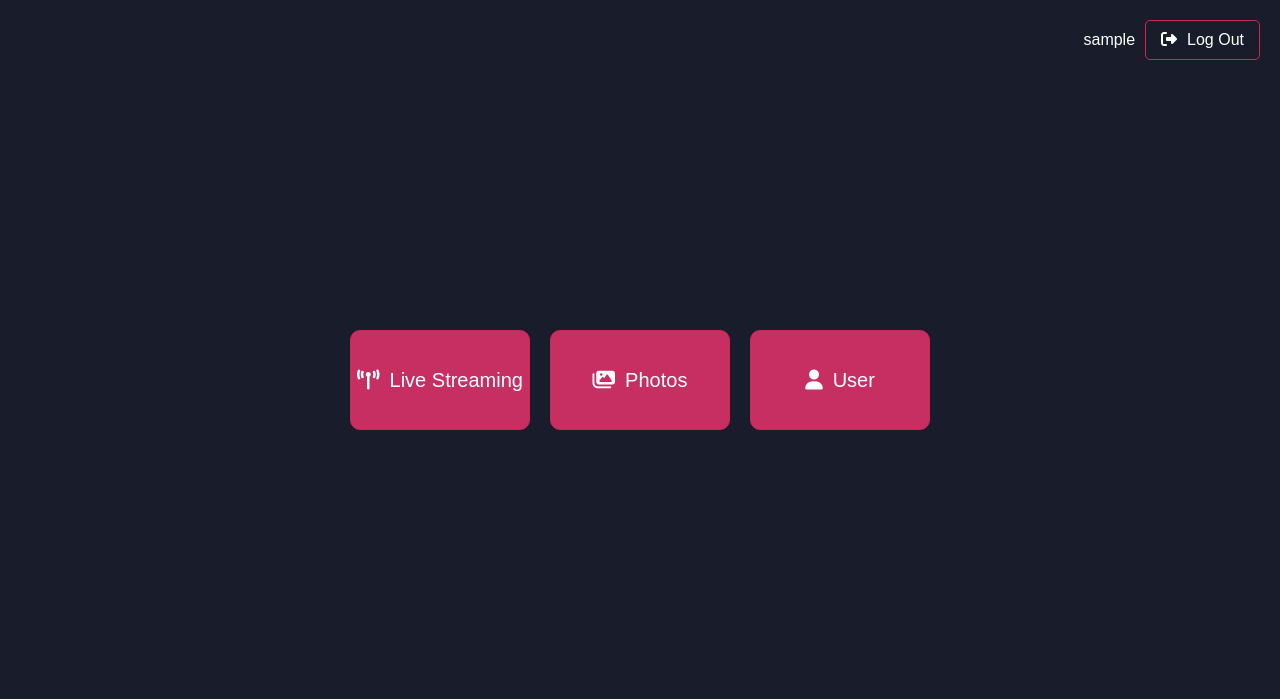
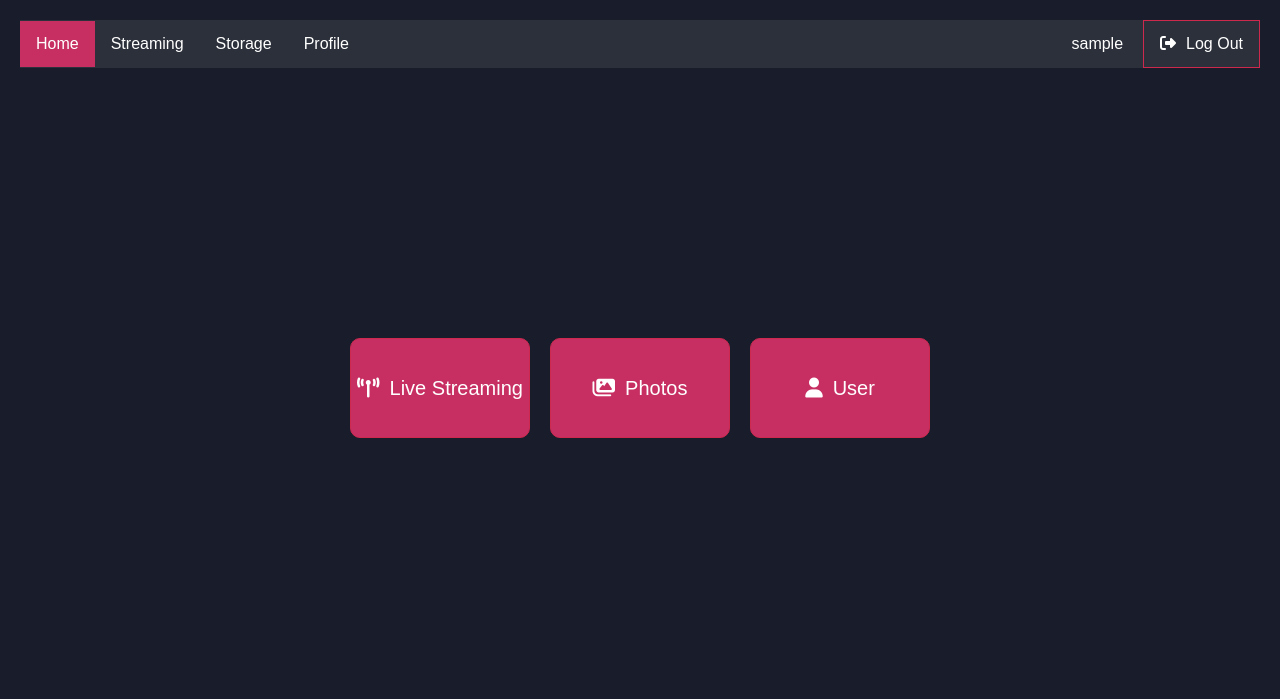
Before and after one commit to munty07/Pi-StreamingApp, a Flask app: page /home in a window 1280 px wide. Shown: the top 699 px of the page. Run offline with Flask 3, Linux system fonts and the light colour scheme; the visitor is signed in with stand-in values (Sample User, id 1).

Commit message:
added menu

```diff
--- a/project/app.py
+++ b/project/app.py
@@ -156,7 +156,8 @@ def gen_frames():
 @app.route('/streaming')
 def streaming():
     if 'user' in session:
-        return render_template('streaming.html')
+        username = session.get('username', 'Oaspete')
+        return render_template('streaming.html', username=username)
     else:
         return redirect(url_for('index'))
 
@@ -261,7 +262,8 @@ def upload_video():
 @app.route('/storage')
 def storage_page():
     if 'user' in session:
-        return render_template('storage.html')
+        username = session.get('username', 'Oaspete')
+        return render_template('storage.html', username=username)
     else:
         return redirect(url_for('index'))
 
@@ -476,6 +478,15 @@ def update_username_in_session(new_username):
         session['username'] = new_username
 
 
+@app.context_processor
+def inject_username():
+    if 'user' in session:
+        username = session.get('username', 'Oaspete')
+        return dict(username=username)
+    else:
+        return dict(username=None)
+
+
 # logout function
 @app.route('/logout')
 def logout():
--- a/project/static/css/home.css
+++ b/project/static/css/home.css
@@ -21,46 +21,15 @@
 }
 
 body {
-    font-family: 'Montserrat', sans-serif;
+    font-family: Arial, sans-serif;
     background-color: var(--color-bg);
     color: var(--color-text);
-    padding: 20px;
 }
 
 .container {
     margin: 0 auto;
 }
 
-.top-bar {
-    display: flex;
-    justify-content: flex-end;
-    align-items: center;
-    margin-bottom: 20px;
-}
-
-.user-info {
-    display: flex;
-    align-items: center;
-}
-
-.user-info span {
-    /* font-size: 18px; */
-    margin-right: 10px;
-}
-
-.btn-logout {
-    color: var(--color-text);
-    text-decoration: none;
-    border: 1px solid var(--color-border);
-    padding: 10px 15px;
-    border-radius: 5px;
-    transition: all 0.3s ease;
-}
-
-.btn-logout:hover {
-    background-color: var(--color-button-hover);
-    border-color: var(--color-border-hover);
-}
 
 .button-container {
     display: flex;
@@ -89,8 +58,7 @@ body {
     transition: all 0.3s ease;
 }
 
-.btn-menu i,
-.btn-logout i {
+.btn-menu i {
     margin-right: 10px;
 }
 
--- a/project/static/css/login.css
+++ b/project/static/css/login.css
@@ -14,6 +14,7 @@
     --color-opacity: rgba(0, 0, 0, 0.8);
     --color-btn: rgba(255, 255, 255, 0.8);
     --color-black: #000;
+	--color-menu-hover: #3c414f;
 }
 
 * {
--- /dev/null
+++ b/project/static/css/menu.css
@@ -0,0 +1,76 @@
+:root {
+  --color-border-hover: #fa698a;
+  --color-border: #cd294f;
+  --color-button-hover: #ff2770;
+  --color-button: #c72f62;
+  --color-error: #d43f3a;
+  --color-alert: #e2054f;
+  --color-bg: #191d2b;
+  --color-modal: #2c303a;
+  --color-info: #6a6f7d;
+  --color-text: #fff;
+  --color-opacity: rgba(0, 0, 0, 0.8);
+  --color-btn: rgba(255, 255, 255, 0.8);
+  --color-black: #000;
+  --color-menu-hover: #3c414f;
+}
+
+.menu {
+  margin: 20px;
+  list-style-type: none;
+  padding: 0;
+  background-color: var(--color-modal);
+  overflow: hidden;
+  display: flex;
+  align-items: center;
+}
+
+.menu li a {
+  display: block;
+  color: var(--color-text);
+  text-align: center;
+  padding: 14px 16px;
+  text-decoration: none;
+}
+
+.menu li.active a {
+  background-color: var(--color-button);
+}
+
+.menu li a:hover {
+  background-color: var(--color-menu-hover);
+}
+
+.top-bar {
+  display: flex;
+  justify-content: flex-end;
+  align-items: center;
+  margin-bottom: 20px;
+}
+
+.user-info {
+  display: flex;
+  align-items: center;
+  margin-left: auto;
+}
+
+.user-info span {
+  float: left;
+  margin-right: 20px;
+}
+
+.btn-logout {
+  color: var(--color-text);
+  text-decoration: none;
+  border: 1px solid var(--color-border);
+  padding: 10px 15px;
+  transition: all 0.3s ease;
+}
+
+.btn-logout:hover {
+  background-color: var(--color-button-hover) !important;
+}
+
+.btn-logout i {
+  margin-right: 10px;
+}
--- a/project/static/css/resetPassword.css
+++ b/project/static/css/resetPassword.css
@@ -12,6 +12,7 @@
     --color-opacity: rgba(0, 0, 0, 0.8);
     --color-btn: rgba(255, 255, 255, 0.8);
     --color-black: #000;
+    --color-menu-hover: #3c414f;
 }
 
 body {
--- a/project/static/css/storage.css
+++ b/project/static/css/storage.css
@@ -12,12 +12,15 @@
     --color-opacity: rgba(0, 0, 0, 0.8);
     --color-btn: rgba(255, 255, 255, 0.8);
     --color-black: #000;
+    --color-menu-hover: #3c414f;
 }
 
 body {
+    font-family: Arial, sans-serif;
     background-color: var(--color-bg);
     color: var(--color-text);
 }
+
 .btn-custom {
     background-color: var(--color-button);
     border-color: var(--color-border);
--- a/project/templates/home.html
+++ b/project/templates/home.html
@@ -1,4 +1,5 @@
 <!DOCTYPE html>
+{% from "menu.html" import render_menu %}
 <html lang="en">
 <head>
     <meta charset="UTF-8">
@@ -6,16 +7,13 @@
     <link rel="shortcut icon" href="../static/img/logo.png" type="x-icon" />
     <link rel="stylesheet" href="https://cdnjs.cloudflare.com/ajax/libs/font-awesome/6.5.1/css/all.min.css" integrity="sha512-DTOQO9RWCH3ppGqcWaEA1BIZOC6xxalwEsw9c2QQeAIftl+Vegovlnee1c9QX4TctnWMn13TZye+giMm8e2LwA==" crossorigin="anonymous" referrerpolicy="no-referrer" />
     <link rel="stylesheet" href="../static/css/home.css">
+    <link rel="stylesheet" href="../static/css/menu.css">
     <title>Home</title>
 </head>
 <body>
+    {{ render_menu('home', username) }}
+
     <div class="container">
-        <div class="top-bar">
-            <div class="user-info">
-                <span>{{ username }}</span>
-                <a href="/logout" class="btn-logout"><i class="fas fa-sign-out-alt"></i>Log Out</a>
-            </div>
-        </div>
         <div class="button-container">
             <a href="/streaming" class="btn-menu">
                 <i class="fas fa-broadcast-tower"></i> Live Streaming
--- /dev/null
+++ b/project/templates/menu.html
@@ -0,0 +1,21 @@
+<!DOCTYPE html>
+<html lang="en">
+<head>
+    <meta charset="UTF-8">
+    <meta name="viewport" content="width=device-width, initial-scale=1.0">
+    <title>Menu</title>
+</head>
+<body>
+
+    {% macro render_menu(active_page, username) %}
+        <ul class="menu">
+            <li class="{% if active_page == 'home' %}active{% endif %}"><a href="{{ url_for('home') }}">Home</a></li>
+            <li class="{% if active_page == 'streaming' %}active{% endif %}"><a href="{{ url_for('streaming') }}">Streaming</a></li>
+            <li class="{% if active_page == 'storage' %}active{% endif %}"><a href="{{ url_for('storage_page') }}">Storage</a></li>
+            <li class="{% if active_page == 'profile' %}active{% endif %}"><a href="{{ url_for('profile') }}">Profile</a></li>
+            <li class="user-info"><span>{{ username }}</span><a href="/logout" class="btn-logout"><i class="fas fa-sign-out-alt"></i>Log Out</a></li>
+        </ul>
+    {% endmacro %}
+
+</body>
+</html>
--- a/project/templates/storage.html
+++ b/project/templates/storage.html
@@ -1,4 +1,5 @@
 <!DOCTYPE html>
+{% from "menu.html" import render_menu %}
 <html lang="en">
 <head>
     <meta charset="UTF-8">
@@ -7,9 +8,12 @@
     <link href="https://stackpath.bootstrapcdn.com/bootstrap/4.5.2/css/bootstrap.min.css" rel="stylesheet">
     <link rel="stylesheet" href="https://cdnjs.cloudflare.com/ajax/libs/font-awesome/6.5.1/css/all.min.css" integrity="sha512-DTOQO9RWCH3ppGqcWaEA1BIZOC6xxalwEsw9c2QQeAIftl+Vegovlnee1c9QX4TctnWMn13TZye+giMm8e2LwA==" crossorigin="anonymous" referrerpolicy="no-referrer" />
     <link rel="stylesheet" href="../static/css/storage.css">
+    <link rel="stylesheet" href="../static/css/menu.css">
     <title>Gallery</title>
 </head>
 <body>
+    {{ render_menu('storage', username) }}
+
     <div class="container mt-5">
         <h1 class="text-center mb-4">Gallery</h1>
         <div class="text-center mb-3">
```
Also changed, not shown: project/static/css/profile.css (+2 -32 lines), project/static/css/streaming.css (+9 -3 lines), project/templates/profile.html (+3 -6 lines), project/templates/streaming.html (+7 -1 lines).
